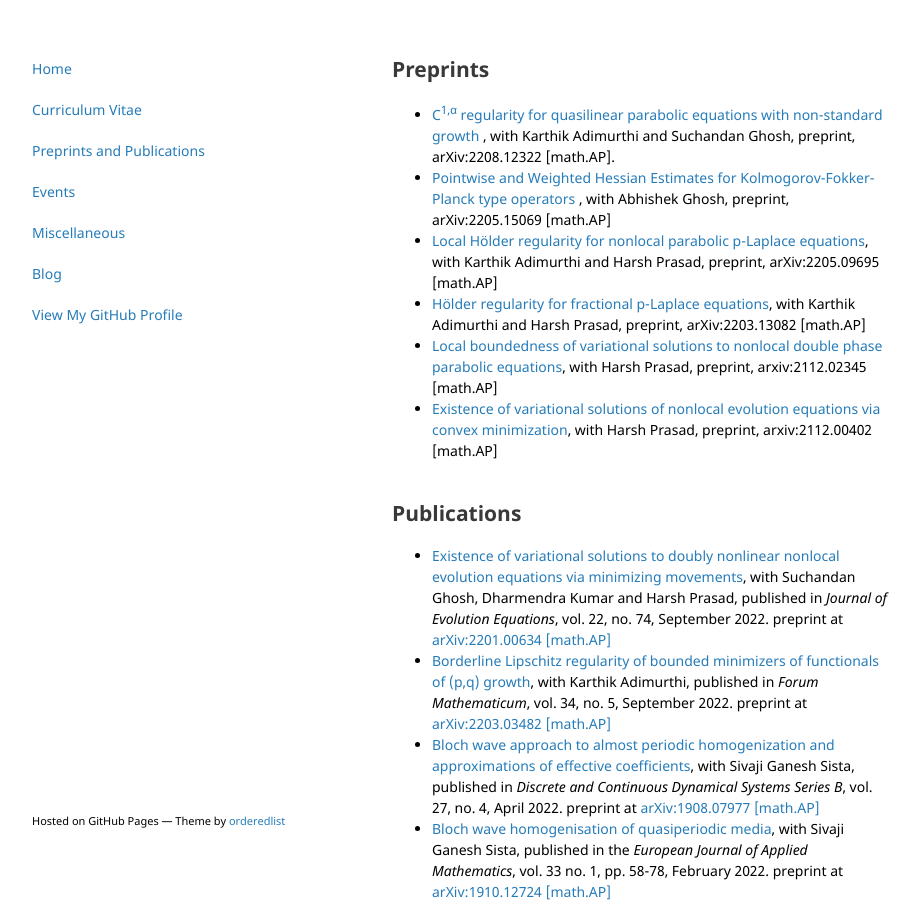
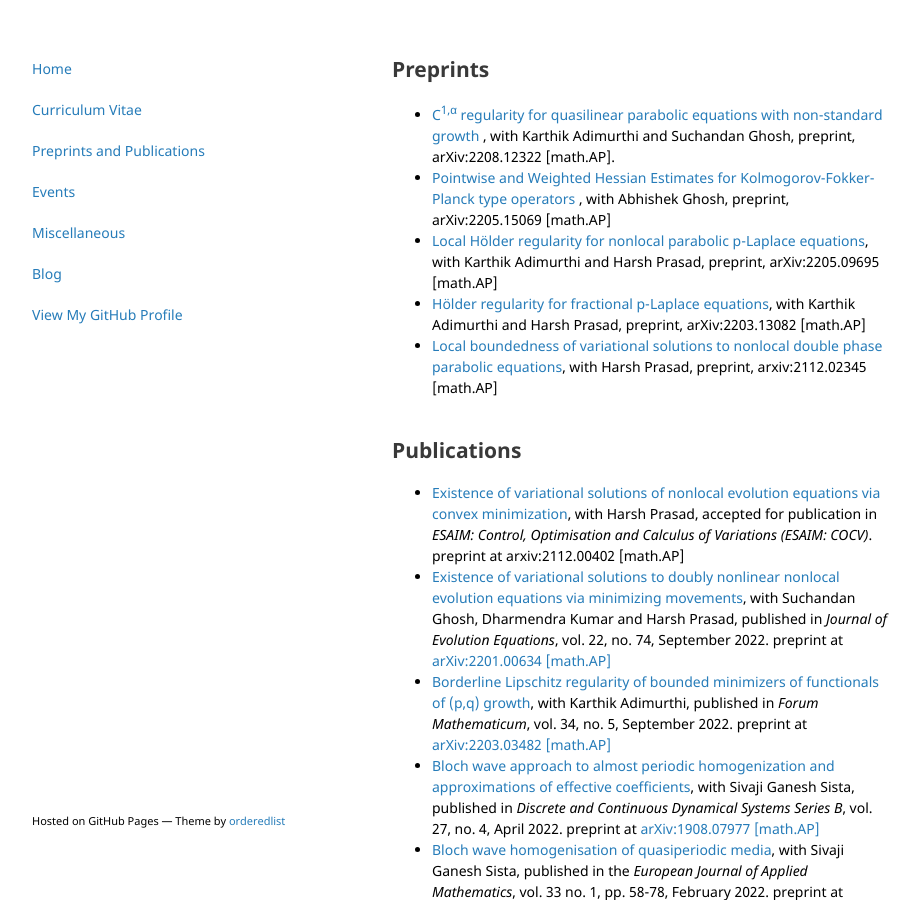
Before and after one commit to vivektewary/vivektewary.github.io, a Jekyll site: the page built from pubs.html, in a window 1280 px wide and 900 px high. Shown: the whole window, without its empty margins (178-1096 px from the left). Built offline with Jekyll 4.4.1, drawn with Linux system fonts in a browser that asks for light colours.

Commit message:
Update pubs.html

```diff
--- a/pubs.html
+++ b/pubs.html
@@ -10,11 +10,11 @@ title: Home
 <li><a href="https://arxiv.org/abs/2205.09695"style="text-decoration:none" target="_blank">Local Hölder regularity for nonlocal parabolic p-Laplace equations</a>, with Karthik Adimurthi and Harsh Prasad, preprint, arXiv:2205.09695 [math.AP]</li>
 <li><a href="https://arxiv.org/abs/2203.13082"style="text-decoration:none" target="_blank">Hölder regularity for fractional p-Laplace equations</a>, with Karthik Adimurthi and Harsh Prasad, preprint, arXiv:2203.13082 [math.AP]</li>
 <li><a href="https://arxiv.org/abs/2112.02345"style="text-decoration:none" target="_blank">Local boundedness of variational solutions to nonlocal double phase parabolic equations</a>, with Harsh Prasad, preprint, arxiv:2112.02345 [math.AP]</li>
-<li><a href="https://arxiv.org/abs/2112.00402"style="text-decoration:none" target="_blank">Existence of variational solutions of nonlocal evolution equations via convex minimization</a>, with Harsh Prasad, preprint, arxiv:2112.00402 [math.AP]</li>
 </ul>
 <br>
 <h2>Publications</h2>
 <ul>
+<li><a href="https://arxiv.org/abs/2112.00402"style="text-decoration:none" target="_blank">Existence of variational solutions of nonlocal evolution equations via convex minimization</a>, with Harsh Prasad, accepted for publication in <i>ESAIM: Control, Optimisation and Calculus of Variations (ESAIM: COCV)</i>. preprint at arxiv:2112.00402 [math.AP]</li>
 <li><a href="https://doi.org/10.1007/s00028-022-00834-2"style="text-decoration:none" target="_blank">Existence of variational solutions to doubly nonlinear nonlocal evolution equations via minimizing movements</a>, with Suchandan Ghosh, Dharmendra Kumar and Harsh Prasad, published in <i>Journal of Evolution Equations</i>, vol. 22, no. 74, September 2022. preprint at <a href="https://arxiv.org/abs/2201.00634"style="text-decoration:none" target="_blank">arXiv:2201.00634 [math.AP]</a></li>
 <li><a href="https://doi.org/10.1515/forum-2022-0108"style="text-decoration:none" target="_blank">Borderline Lipschitz regularity of bounded minimizers of functionals of (p,q) growth</a>, with Karthik Adimurthi, published in <i>Forum Mathematicum</i>, vol. 34, no. 5, September 2022. preprint at <a href="https://arxiv.org/abs/2203.03482" target="_blank"> arXiv:2203.03482 [math.AP]</a></li>
 <li><a href="https://www.aimsciences.org/article/doi/10.3934/dcdsb.2021119" target="_blank">Bloch wave approach to almost periodic homogenization and approximations of effective coefficients</a>, with Sivaji Ganesh Sista, published in <i>Discrete and Continuous Dynamical Systems Series B</i>, vol. 27, no. 4, April 2022. preprint at <a href="https://arxiv.org/abs/1908.07977" target="_blank"> arXiv:1908.07977 [math.AP]</a></li>
```
